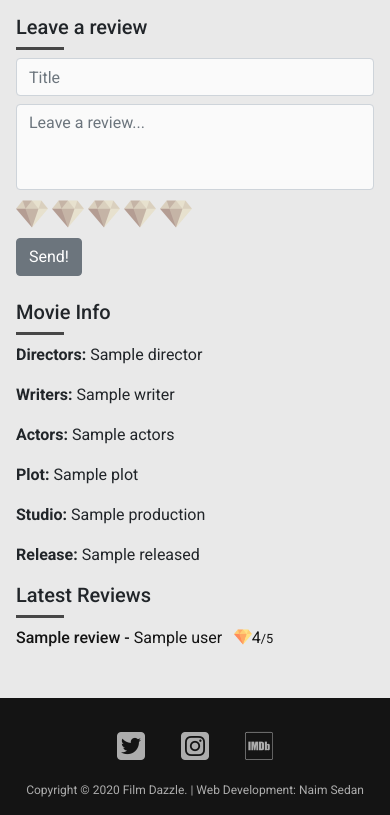
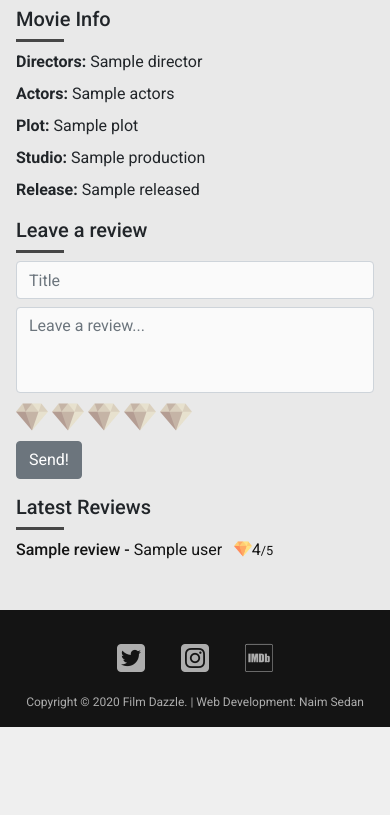
Before and after one commit to nsedan/film-dazzle, a Flask app: page /title/1 in a window 390 px wide. Shown: the part 349-1164 px from the top of the page. After the commit the page ends 1076 px from the top, so only its background shows below. Run offline with Flask 2, Linux system fonts and the light colour scheme; the visitor is signed in with stand-in values (Sample User, id 1); grey boxes marked "Sample" are stand-in pictures; a database or web service that is not in the repository returns one stand-in record (values such as "Sample title"); some libraries are stand-ins or nearby versions.

Commit message:
title template style updated, profile template created, top and boxoffice routes now includes user in session

```diff
--- a/app.py
+++ b/app.py
@@ -102,18 +102,31 @@ def register():
 
     if request.method == 'POST':
         users = mongo.db.users
-        existing_user = mongo.db.users.find_one({'username': get_username})
+        user_exists = mongo.db.users.find_one({'username': get_username})
 
-        if not existing_user:
+        if not user_exists:
+            date = datetime.now().strftime("%B, %Y")
             hashed_password = bcrypt.hashpw(get_password.encode('utf-8'),
                                             bcrypt.gensalt())
-            users.insert_one({'username': get_username.lower(),
-                              'password': hashed_password})
+            users.insert_one({'username': get_username,
+                              'password': hashed_password,
+                              'user_id': str(uuid.uuid4()),
+                              'created_date': date,
+                              'pic': 'https://bit.ly/2SrcaUc'})
             session['username'] = get_username
             return redirect(url_for('index'))
 
         flash('That username already exists!')
     return render_template('register.html')
+
+
+@app.route("/profile")
+def profile():
+    if "username" in session:
+        username = session['username']
+        user_info = mongo.db.users.find_one({'username': username})
+        return render_template("profile.html", user_info=user_info)
+    return render_template('index.html')
 
 
 @app.route('/search', methods=["GET", "POST"])
@@ -249,38 +262,57 @@ def review(review_choice):
 
 @app.route('/top_imdb')
 def top_imdb():
-    titles = list(mongo.db.titles.find().limit(10))
+    titles = mongo.db.titles.find()
     sorted_titles = sorted(titles, key=lambda k: k['imdb_rating'],
                            reverse=True)
     sorted_titles_list = []
     for sorted_title in sorted_titles:
         if not sorted_title['imdb_rating'] == 'N/A':
             sorted_titles_list.append(sorted_title)
-    return render_template('top_imdb.html', titles=sorted_titles_list)
+    if 'username' in session:
+        username = session['username']
+        return render_template('top_imdb.html',
+                               titles=sorted_titles_list[0:10],
+                               username=username)
+
+    return render_template('top_imdb.html', titles=sorted_titles_list[0:10])
 
 
 @app.route('/top_metacritic')
 def top_metacritic():
-    titles = list(mongo.db.titles.find().limit(10))
+    titles = mongo.db.titles.find()
     sorted_titles = sorted(titles, key=lambda k: k['metascore'],
                            reverse=True)
     sorted_titles_list = []
     for sorted_title in sorted_titles:
         if not sorted_title['metascore'] == 'N/A':
             sorted_titles_list.append(sorted_title)
-    return render_template('top_metacritic.html', titles=sorted_titles_list)
+    if 'username' in session:
+        username = session['username']
+        return render_template('top_metacritic.html',
+                               titles=sorted_titles_list[0:10],
+                               username=username)
+
+    return render_template('top_metacritic.html',
+                           titles=sorted_titles_list[0:10])
 
 
 @app.route('/top_users')
 def top_users():
-    titles = list(mongo.db.titles.find().limit(10))
+    titles = mongo.db.titles.find()
     sorted_titles = sorted(titles, key=lambda k: k['users_rating'],
                            reverse=True)
     sorted_titles_list = []
     for sorted_title in sorted_titles:
         if not sorted_title['users_rating'] == 'N/A':
             sorted_titles_list.append(sorted_title)
-    return render_template('top_users.html', titles=sorted_titles_list)
+    if 'username' in session:
+        username = session['username']
+        return render_template('top_users.html',
+                               titles=sorted_titles_list[0:10],
+                               username=username)
+
+    return render_template('top_users.html', titles=sorted_titles_list[0:10])
 
 
 @app.route('/box_office')
@@ -289,6 +321,10 @@ def box_office():
     offset = request.args.get('offset', 0, type=int)
     page = 25
     boxoffice_limited = boxoffice.skip(offset).limit(page)
+    if 'username' in session:
+        username = session['username']
+        return render_template('box_office.html', boxoffice=boxoffice_limited,
+                               username=username)
 
     return render_template('box_office.html', boxoffice=boxoffice_limited)
 
--- a/static/css/style.css
+++ b/static/css/style.css
@@ -38,6 +38,7 @@ a:hover {
 
 hr {
   margin: 0;
+  margin-bottom: 0.5rem;
   border-top: 3px solid #474747;
   width: 3rem;
 }
@@ -175,16 +176,13 @@ footer p {
 .title {
   padding: 1rem;
 }
-.title hr {
-  margin-bottom: 0.5rem;
-}
-.title .title-bg .title-name {
+.title .title-name {
   padding: 0;
 }
-.title .title-bg .title-name h3 {
+.title .title-name h3 {
   font-size: 1.5rem;
 }
-.title .title-bg .title-ratings {
+.title .title-ratings {
   font-size: 1.6rem;
   padding: 0;
   margin: auto;
@@ -192,108 +190,102 @@ footer p {
   width: 50%;
   text-align: center;
 }
-.title .title-bg .title-ratings img {
+.title .title-ratings img {
   width: 1.5rem;
   margin-top: -0.4rem;
   margin-right: 0.5rem;
 }
-.title .title-bg .title-poster {
+.title .title-poster {
   margin-top: 1rem;
 }
-.title .title-bg .title-poster img {
+.title .title-poster img {
   width: 30%;
   border-radius: 5%;
 }
-.title .title-bg .title-poster .title-trailer {
+.title .title-poster .title-trailer {
   margin-left: 2%;
   width: 68%;
   border-radius: 5%;
 }
-.title .title-bg .small-info {
+.title .small-info {
   padding-top: 0.25rem;
 }
-.title .title-info {
+.title .title-info p:first-child {
   margin-top: 1rem;
 }
-.title .title-info .reviews {
+.title .title-info p:nth-child(5), .title .title-info p:nth-child(4) {
+  text-align: justify;
+}
+
+.reviews-block .form-review input {
+  margin-bottom: 0.5rem;
+  background-color: #fafafa;
+}
+.reviews-block .form-review input:first-of-type {
+  display: none;
+}
+.reviews-block .form-review textarea {
+  margin-bottom: 0.5rem;
+  resize: none;
+  background-color: #fafafa;
+}
+.reviews-block .form-review .rating input {
+  display: inline;
+  margin-left: 5rem;
+  opacity: 0;
+}
+.reviews-block .form-review .rating img {
+  cursor: pointer;
+  width: 2rem;
+}
+.reviews-block .form-review .rating img:hover {
+  filter: none;
+  transform: rotate(20deg);
+}
+.reviews-block .form-review .rating .filter {
+  filter: grayscale(80%);
+}
+.reviews-block .form-review button {
+  margin-top: 0.5rem;
+}
+.reviews-block .reviews {
   margin-bottom: 1.5rem;
 }
-.title .title-info .reviews img {
+.reviews-block .reviews li {
+  margin-bottom: 0.5rem;
+}
+.reviews-block .reviews li img {
   width: 1.1rem;
   margin-top: -0.2rem;
   margin-left: 0.5rem;
 }
-.title .form-review {
-  margin-bottom: 0;
-  padding: 1rem 0 1rem 0;
-}
-.title .form-review input {
-  margin-bottom: 0.5rem;
-  background-color: #fafafa;
-}
-.title .form-review input:first-of-type {
-  display: none;
-}
-.title .form-review textarea {
-  margin-bottom: 0.5rem;
-  resize: none;
-  background-color: #fafafa;
-}
-.title .form-review .rating input {
-  display: inline;
-  margin-left: 5rem;
-  opacity: 0;
-}
-.title .form-review .rating img {
-  cursor: pointer;
-  width: 2rem;
-}
-.title .form-review .rating img:hover {
-  filter: none;
-  transform: rotate(20deg);
-}
-.title .form-review .rating .filter {
-  filter: grayscale(80%);
-}
-.title .form-review button {
-  margin-top: 0.5rem;
-}
-.title .reviews li {
-  margin-bottom: 0.5rem;
-}
-.title .reviews li a {
+.reviews-block .reviews li a {
   color: #141414;
 }
-.title .reviews li a p {
+.reviews-block .reviews li a p {
   display: inline-block;
   margin: 0;
   text-transform: lowercase;
 }
-.title .reviews li a p:first-of-type {
+.reviews-block .reviews li a p:first-of-type {
   font-weight: 500;
 }
-.title .reviews li a p::first-letter {
+.reviews-block .reviews li a p::first-letter {
   text-transform: capitalize;
 }
-.title .reviews li a:hover {
+.reviews-block .reviews li a:hover {
   color: #949494;
-}
-.title p:first-child {
-  margin-top: 1rem;
-}
-.title p:nth-child(6), .title p:nth-child(4) {
-  text-align: justify;
 }
 
 @media screen and (max-width: 770px) {
-  .title .title-bg {
-    padding-bottom: 0.5rem;
-  }
-  .title .title-bg .title-name h3 {
+  .title .title-name h3 {
     font-size: 1.25rem;
   }
   .title .title-info {
-    margin: 0;
+    margin-top: 0.5rem;
+  }
+  .title .title-info p {
+    margin-bottom: 0.5rem;
   }
   .title .col-12 {
     padding: 0;
--- a/static/js/scripts.js
+++ b/static/js/scripts.js
@@ -67,5 +67,5 @@ function searchBarPosition(screenSize) {
 }
 
 $(document).on("click", ".btn-search", () => {
-  $(".form-control").focus();
+  $("#search").focus();
 });
--- a/static/scss/_config.scss
+++ b/static/scss/_config.scss
@@ -34,6 +34,7 @@ a {
 }
 hr {
   margin: 0;
+  margin-bottom: 0.5rem;
   border-top: 3px solid lighten($primary-color, 20%);
   width: 3rem;
 }
--- a/static/scss/_title.scss
+++ b/static/scss/_title.scss
@@ -1,9 +1,5 @@
 .title {
   padding: 1rem;
-  hr {
-    margin-bottom: 0.5rem;
-  }
-  .title-bg {
   .title-name {
     padding: 0;
     h3 {
@@ -38,25 +34,25 @@
   .small-info {
     padding-top: 0.25rem;
   }
+  .title-info {
+    p {
+      &:first-child {
+        margin-top: 1rem;
       }
-  .title-info {
-    margin-top: 1rem;
-    .reviews {
-      margin-bottom: 1.5rem;
-      img {
-        width: 1.1rem;
-        margin-top: -0.2rem;
-        margin-left: 0.5rem;
+      &:nth-child(5),
+      &:nth-child(4) {
+        text-align: justify;
       }
     }
   }
+}
+
+.reviews-block {
   .form-review {
-    margin-bottom: 0;
-    padding: 1rem 0 1rem 0;
     input {
       margin-bottom: 0.5rem;
       background-color: #fafafa;
-      &:first-of-type{
+      &:first-of-type {
         display: none;
       }
     }
@@ -88,18 +84,24 @@
     }
   }
   .reviews {
+    margin-bottom: 1.5rem;
     li {
       margin-bottom: 0.5rem;
+      img {
+        width: 1.1rem;
+        margin-top: -0.2rem;
+        margin-left: 0.5rem;
+      }
       a {
         color: $primary-color;
-        p{
+        p {
           display: inline-block;
           margin: 0;
           text-transform: lowercase;
           &:first-of-type {
             font-weight: 500;
           }
-            &::first-letter{
+          &::first-letter {
             text-transform: capitalize;
           }
         }
@@ -109,29 +111,20 @@
       }
     }
   }
-  p {
-    &:first-child {
-      margin-top: 1rem;
-    }
-    &:nth-child(6),
-    &:nth-child(4) {
-      text-align: justify;
-    }
-  }
 }
 
 @media screen and (max-width: 770px) {
   .title {
-    .title-bg {
-      padding-bottom: 0.5rem;
     .title-name {
       h3 {
         font-size: 1.25rem;
       }
     }
+    .title-info {
+      margin-top: 0.5rem;
+      p {
+        margin-bottom: 0.5rem;
       }
-    .title-info {
-      margin: 0;
     }
     .col-12 {
       padding: 0;
--- a/templates/includes/_navbar.html
+++ b/templates/includes/_navbar.html
@@ -27,7 +27,7 @@
                 </li>
                 {% if username %}
                     <li class="nav-item">
-                        <a class="nav-link" href="#">My Profile</a>
+                        <a class="nav-link" href="/profile">My Profile</a>
                     </li>
                 {% else %}
                     <li class="nav-item">
--- a/templates/login.html
+++ b/templates/login.html
@@ -1,7 +1,7 @@
 {% extends 'index.html' %}
 {% block body %}
     <section class="text-center">
-        <form class="form-signin" method="POST" action="{{ url_for('login') }}">
+        <form class="form-signin shadow-lg p-3 mb-5 bg-white rounded" method="POST" action="{{ url_for('login') }}">
             <img class="mb-2" src="{{ url_for('static', filename='favicon/favicon.png') }}" alt="Film Dazzle."/>
             <h1 class="h3 mb-3">Log In</h1>
             <label for="username" class="sr-only">Username</label>
--- a/templates/register.html
+++ b/templates/register.html
@@ -1,7 +1,7 @@
 {% extends 'index.html' %}
 {% block body %}
     <section class="text-center">
-        <form class="form-signin" method="POST" action="{{ url_for('register') }}">
+        <form class="form-signin shadow-lg p-3 mb-5 bg-white rounded" method="POST" action="{{ url_for('register') }}">
             <img class="mb-2" src="{{ url_for('static', filename='favicon/favicon.png') }}" alt="Film Dazzle."/>
             <h1 class="h3 mb-3">Sign Up</h1>
             <label for="username" class="sr-only">Username</label>
--- a/templates/title.html
+++ b/templates/title.html
@@ -1,119 +1,212 @@
-{% extends 'index.html' %}
-{% block body %}
+{% extends 'index.html' %} {% block body %}
 <main class="title">
   <div class="title-block">
-            <div class="row title-bg">
+    <div class="row">
       <div class="col-12 col-lg-7">
         <div class="row">
-                        <div class="col-7 title-name">
+          <div class="title-name">
             <h3>{{ title.title }}</h3>
-                            <hr/>
+            <hr />
           </div>
           <div class="col-5 title-ratings">
-                            <span><img src="{{ url_for('static', filename='favicon/favicon.png') }}" alt="TGMB."/>{{ title.users_rating }}</span>
-                            <span><img src="https://upload.wikimedia.org/wikipedia/commons/thumb/c/cc/IMDb_Logo_Square.svg/1200px-IMDb_Logo_Square.svg.png" alt="imdb"/>{{ title.imdb_rating }}</span>
-                            <span><img src="https://upload.wikimedia.org/wikipedia/commons/f/f2/Metacritic_M.png" alt="metascore"/>{{ title.metascore }}</span>
+            <span
+              ><img
+                src="{{ url_for('static', filename='favicon/favicon.png') }}"
+                alt="TGMB."
+              />{{ title.users_rating }}</span
+            >
+            <span
+              ><img
+                src="https://upload.wikimedia.org/wikipedia/commons/thumb/c/cc/IMDb_Logo_Square.svg/1200px-IMDb_Logo_Square.svg.png"
+                alt="imdb"
+              />{{ title.imdb_rating }}</span
+            >
+            <span
+              ><img
+                src="https://upload.wikimedia.org/wikipedia/commons/f/f2/Metacritic_M.png"
+                alt="metascore"
+              />{{ title.metascore }}</span
+            >
           </div>
         </div>
         <div class="small-info">
-                        <span>{{ title.rated }}
-                            Rated |
-                        </span>
-                        <span>{{ title.runtime }}
-                            |
-                        </span>
+          <span>{{ title.rated }} Rated | </span>
+          <span>{{ title.runtime }} | </span>
           <span>{{ title.genre }}</span>
         </div>
         <div class="title-poster">
           <div class="row">
-                            <img src="{{ title.poster }}" alt=""/>
-                            <iframe class="title-trailer" src="https://www.youtube.com/embed/{{ title.youtube_id }}" frameborder="0" allow="accelerometer; autoplay; encrypted-media; gyroscope; picture-in-picture" allowfullscreen></iframe>
+            <img src="{{ title.poster }}" alt="" />
+            <iframe
+              class="title-trailer"
+              src="https://www.youtube.com/embed/{{ title.youtube_id }}"
+              frameborder="0"
+              allow="accelerometer; autoplay; encrypted-media; gyroscope; picture-in-picture"
+              allowfullscreen
+            ></iframe>
           </div>
         </div>
       </div>
-                <div class="col-12 col-lg-5">
+      <div class="col-12 col-lg-5 title-info">
+        <h5>Movie Info</h5>
+        <hr />
+        <p>
+          <strong>Directors: </strong>
+          {{ title.director }}
+        </p>
+        <p>
+          <strong>Actors: </strong>
+          {{ title.actors }}
+        </p>
+        <p>
+          <strong>Plot: </strong>
+          {{ title.plot }}
+        </p>
+        <p>
+          <strong>Studio: </strong>
+          {{ title.production }}
+        </p>
+        <p>
+          <strong>Release: </strong>
+          {{ title.released }}
+        </p>
+      </div>
+    </div>
+  </div>
+  <div class="reviews-block mt-2 mt-md-3">
+    <div class="row">
+      <div class="col-12 col-lg-7">
         {% if username %}
-                        <form class="form-group form-review" action="{{ url_for('user_review', title_id=title.imdb_id) }}" method="POST">
+        <form
+          class="form-group form-review"
+          action="{{ url_for('user_review', title_id=title.imdb_id) }}"
+          method="POST"
+        >
           <h5>Leave a review</h5>
-                            <hr/>
-                            <input type="text" class="form-control" id="user" name="user" autocomplete="off" value="{{ username }}" readonly/>
-                            <input type="text" class="form-control" id="title" name="title" placeholder="Title" autocomplete="off" required/>
-                            <textarea class="form-control" id="text" name="text" rows="3" autocomplete="off" placeholder="Leave a review..."></textarea>
+          <hr />
+          <input
+            type="text"
+            class="form-control"
+            id="user"
+            name="user"
+            autocomplete="off"
+            value="{{ username }}"
+            readonly
+          />
+          <input
+            type="text"
+            class="form-control"
+            id="title"
+            name="title"
+            placeholder="Title"
+            autocomplete="off"
+            required
+          />
+          <textarea
+            class="form-control"
+            id="text"
+            name="text"
+            rows="3"
+            autocomplete="off"
+            placeholder="Leave a review..."
+          ></textarea>
           <div class="rating">
-                                <input class="form-check-input" type="radio" name="rating" id="rating1" value="1" required/>
-                                <label class="form-check-label" for="rating1"><img class="gem1 filter" src="{{ url_for('static', filename='favicon/favicon.png') }}"/></label>
-                                <input class="form-check-input" type="radio" name="rating" id="rating2" value="2" required/>
-                                <label class="form-check-label" for="rating2"><img class="gem2 filter" src="{{ url_for('static', filename='favicon/favicon.png') }}"/></label>
-                                <input class="form-check-input" type="radio" name="rating" id="rating3" value="3" required/>
-                                <label class="form-check-label" for="rating3"><img class="gem3 filter" src="{{ url_for('static', filename='favicon/favicon.png') }}"/></label>
-                                <input class="form-check-input" type="radio" name="rating" id="rating4" value="4" required/>
-                                <label class="form-check-label" for="rating4"><img class="gem4 filter" src="{{ url_for('static', filename='favicon/favicon.png') }}"/></label>
-                                <input class="form-check-input" type="radio" name="rating" id="rating5" value="5" required/>
-                                <label class="form-check-label" for="rating5"><img class="gem5 filter" src="{{ url_for('static', filename='favicon/favicon.png') }}"/></label>
+            <input
+              class="form-check-input"
+              type="radio"
+              name="rating"
+              id="rating1"
+              value="1"
+              required
+            />
+            <label class="form-check-label" for="rating1"
+              ><img
+                class="gem1 filter"
+                src="{{ url_for('static', filename='favicon/favicon.png') }}"
+            /></label>
+            <input
+              class="form-check-input"
+              type="radio"
+              name="rating"
+              id="rating2"
+              value="2"
+              required
+            />
+            <label class="form-check-label" for="rating2"
+              ><img
+                class="gem2 filter"
+                src="{{ url_for('static', filename='favicon/favicon.png') }}"
+            /></label>
+            <input
+              class="form-check-input"
+              type="radio"
+              name="rating"
+              id="rating3"
+              value="3"
+              required
+            />
+            <label class="form-check-label" for="rating3"
+              ><img
+                class="gem3 filter"
+                src="{{ url_for('static', filename='favicon/favicon.png') }}"
+            /></label>
+            <input
+              class="form-check-input"
+              type="radio"
+              name="rating"
+              id="rating4"
+              value="4"
+              required
+            />
+            <label class="form-check-label" for="rating4"
+              ><img
+                class="gem4 filter"
+                src="{{ url_for('static', filename='favicon/favicon.png') }}"
+            /></label>
+            <input
+              class="form-check-input"
+              type="radio"
+              name="rating"
+              id="rating5"
+              value="5"
+              required
+            />
+            <label class="form-check-label" for="rating5"
+              ><img
+                class="gem5 filter"
+                src="{{ url_for('static', filename='favicon/favicon.png') }}"
+            /></label>
           </div>
-
-                            <button class="btn btn-secondary" type="submit">
-                                Send!
-                            </button>
+          <button class="btn btn-secondary" type="submit">Send!</button>
         </form>
         {% else %}
         <h5 class="mt-2">Leave a review</h5>
-                        <hr/>
+        <hr />
         <p>To leave a review you must be logged in first.</p>
         <a href="/login" class="btn btn-secondary mb-2" role="button">Log In</a>
         {% endif %}
       </div>
-            </div>
-        </div>
-        <div class="title-info">
-            <div class="row">
-                <div class="col-12 col-lg-7">
-                    <h5>Movie Info</h5>
-                    <hr/>
-                    <p>
-                        <strong>Directors:
-                        </strong>
-                        {{ title.director }}</p>
-                    <p>
-                        <strong>Writers:
-                        </strong>
-                        {{ title.writer }}</p>
-                    <p>
-                        <strong>Actors:
-                        </strong>
-                        {{ title.actors }}</p>
-                    <p>
-                        <strong>Plot:
-                        </strong>
-                        {{ title.plot }}</p>
-                    <p>
-                        <strong>Studio:
-                        </strong>
-                        {{ title.production }}</p>
-                    <p>
-                        <strong>Release:
-                        </strong>
-                        {{ title.released }}</p>
-                </div>
       {% if not reviews %}
       <div class="reviews col-12 col-lg-5">
         <h5>Latest Reviews</h5>
-                        <hr/>
+        <hr />
         <p>There are no reviews to show yet.</p>
       </div>
       {% else %}
       <div class="reviews col-12 col-lg-5">
         <h5>Latest Reviews</h5>
-                        <hr/>
+        <hr />
         {% for review in reviews %}
         <ul class="list-group">
           <li>
             <a href="{{ url_for('review', review_choice=review.review_id) }}">
-                                        <p>{{ review.title }}
-                                            -
-                                        </p>
+              <p>{{ review.title }} -</p>
               <p>{{ review.user }}</p>
-                                        <p><img src="{{ url_for('static', filename='favicon/favicon.png') }}" alt="TGMB."/>{{ review.rating }}<small>/5</small>
+              <p>
+                <img
+                  src="{{ url_for('static', filename='favicon/favicon.png') }}"
+                  alt="Film Dazzle."
+                />{{ review.rating }}<small>/5</small>
               </p>
             </a>
           </li>
```
Also changed, not shown: templates/profile.html (added, +12 -0 lines), 1 other file. Lines whose indentation alone changed are shown as unchanged.
